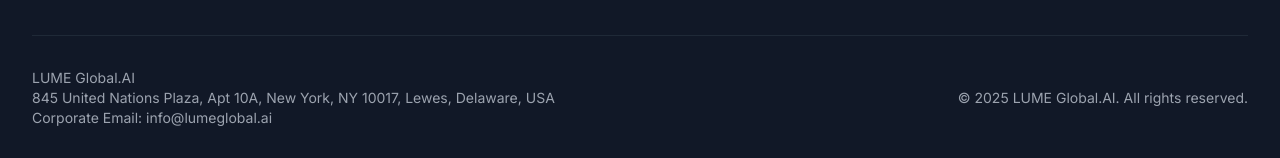
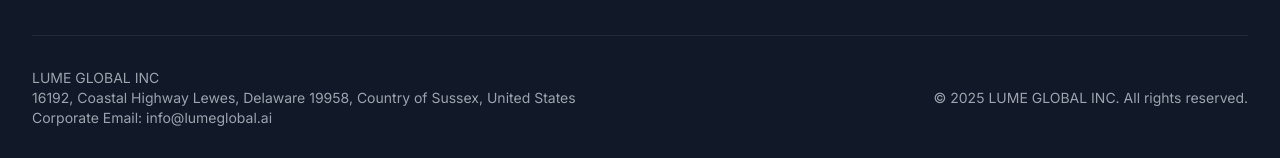
Before and after one commit to S17-Sh/lume-skill-portal, a React (Vite) app: page /team in a window 1280 px wide. Shown: the part 2429-2587 px from the top of the page. Built offline with nearby package versions, Linux system fonts and the light colour scheme.

Commit message:
Update contact address
Updated the address on the contact page and in the footer to the new address: LUME GLOBAL INC, 16192 Coastal Highway Lewes, Delaware 19958, Country of Sussex, United States.

```diff
--- a/src/components/Footer.tsx
+++ b/src/components/Footer.tsx
@@ -10,7 +10,7 @@ const Footer = () => {
           <div className="col-span-1 md:col-span-2">
             <img
               src="/lovable-uploads/03e4c471-cf8e-4226-b1ae-04e55d73bb7e.png"
-              alt="LUME Global.AI"
+              alt="LUME GLOBAL INC"
               className="h-8 w-auto mb-4 filter brightness-0 invert"
             />
             <p className="text-gray-300 mb-4 max-w-md">
@@ -43,12 +43,12 @@ const Footer = () => {
         <div className="border-t border-gray-800 mt-8 pt-8">
           <div className="flex flex-col md:flex-row justify-between items-center">
             <div className="text-gray-400 text-sm">
-              <p>LUME Global.AI</p>
-              <p>845 United Nations Plaza, Apt 10A, New York, NY 10017, Lewes, Delaware, USA</p>
+              <p>LUME GLOBAL INC</p>
+              <p>16192, Coastal Highway Lewes, Delaware 19958, Country of Sussex, United States</p>
               <p>Corporate Email: info@lumeglobal.ai</p>
             </div>
             <div className="text-gray-400 text-sm mt-4 md:mt-0">
-              © 2025 LUME Global.AI. All rights reserved.
+              © 2025 LUME GLOBAL INC. All rights reserved.
             </div>
           </div>
         </div>
--- a/src/components/Navigation.tsx
+++ b/src/components/Navigation.tsx
@@ -27,7 +27,7 @@ const Navigation = () => {
             <Link to="/" className="flex items-center space-x-2">
               <img
                 src="/lovable-uploads/03e4c471-cf8e-4226-b1ae-04e55d73bb7e.png"
-                alt="LUME Global.AI"
+                alt="LUME GLOBAL INC"
                 className="h-10 w-auto sm:h-12 md:h-10"
               />
             </Link>
--- a/src/pages/About.tsx
+++ b/src/pages/About.tsx
@@ -15,7 +15,7 @@ const About = () => {
       <section className="py-20 bg-gradient-to-br from-lume-blue to-lume-green">
         <div className="max-w-7xl mx-auto px-4 sm:px-6 lg:px-8 text-center">
           <h1 className="text-4xl md:text-5xl font-bold text-white mb-6">
-            About LUME Global.AI
+            About LUME GLOBAL INC
           </h1>
           <p className="text-xl text-blue-100 max-w-3xl mx-auto">
             We're redefining how the skills are built, assessed and linked to job opportunities using intelligent technology.
--- a/src/pages/Contact.tsx
+++ b/src/pages/Contact.tsx
@@ -173,10 +173,10 @@ const Contact = () => {
                 </CardHeader>
                 <CardContent>
                   <p className="text-gray-700">
-                    LUME Global.AI<br />
-                    845 United Nations Plaza, Apt 10A<br />
-                    New York, NY 10017<br />
-                    Lewes, Delaware, USA
+                    LUME GLOBAL INC<br />
+                    16192, Coastal Highway Lewes<br />
+                    Delaware 19958<br />
+                    Country of Sussex, United States
                   </p>
                 </CardContent>
               </Card>
```
